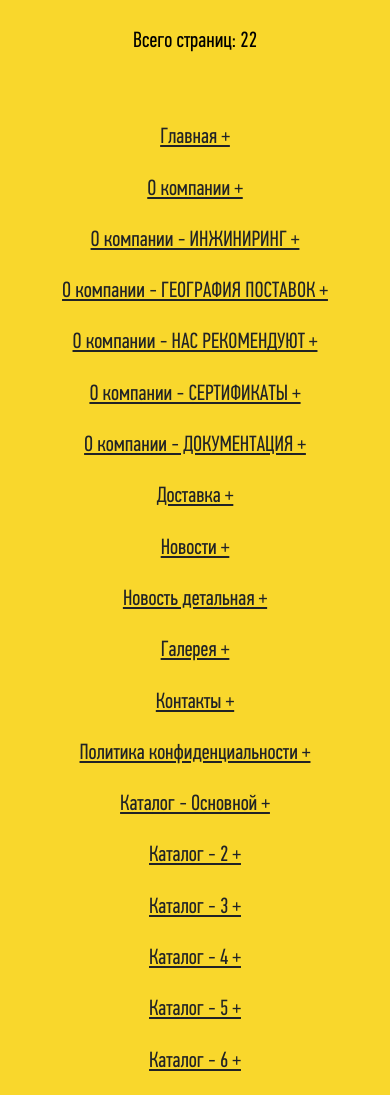
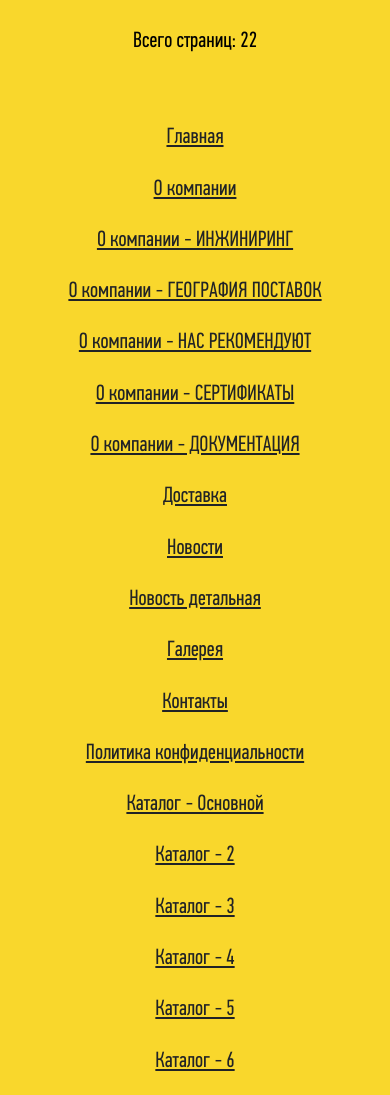
Before and after one commit to trybr/drobServiceNew, a website: page app/index.html in a window 390 px wide. Shown: the part 280-1375 px from the top of the page. Drawn offline with Linux system fonts and the light colour scheme.

Commit message:
mobile version updated

```diff
--- a/app/index.html
+++ b/app/index.html
@@ -71,61 +71,61 @@
 
 	<ul class="pages-list">
 		<li>
-			<a href="main.html">Главная +</a>
+			<a href="main.html">Главная </a>
 		</li>
         <li>
-			<a href="about-1.html">О компании +</a>
+			<a href="about-1.html">О компании </a>
 		</li>
 		<li>
-			<a href="about-2.html">О компании - ИНЖИНИРИНГ +</a>
+			<a href="about-2.html">О компании - ИНЖИНИРИНГ </a>
 		</li>
 		<li>
-			<a href="about-3.html">О компании - ГЕОГРАФИЯ ПОСТАВОК +</a>
+			<a href="about-3.html">О компании - ГЕОГРАФИЯ ПОСТАВОК </a>
 		</li>
 		<li>
-			<a href="about-4.html">О компании - НАС РЕКОМЕНДУЮТ +</a>
+			<a href="about-4.html">О компании - НАС РЕКОМЕНДУЮТ </a>
 		</li>
 		<li>
-			<a href="about-5.html">О компании - СЕРТИФИКАТЫ +</a>
+			<a href="about-5.html">О компании - СЕРТИФИКАТЫ </a>
 		</li>
 		<li>
-			<a href="about-6.html">О компании - ДОКУМЕНТАЦИЯ +</a>
+			<a href="about-6.html">О компании - ДОКУМЕНТАЦИЯ </a>
 		</li>
 		<li>
-			<a href="delivery.html">Доставка +</a>
+			<a href="delivery.html">Доставка </a>
 		</li>
 		<li>
-			<a href="news.html">Новости +</a>
+			<a href="news.html">Новости </a>
 		</li>
 		<li>
-			<a href="news-details.html">Новость детальная +</a>
+			<a href="news-details.html">Новость детальная </a>
 		</li>
 		<li>
-			<a href="gallery.html">Галерея +</a>
+			<a href="gallery.html">Галерея </a>
 		</li>
 		<li>
-			<a href="contacts.html">Контакты +</a>
+			<a href="contacts.html">Контакты </a>
 		</li>
 		<li>
-			<a href="politika.html">Политика конфиденциальности +</a>
+			<a href="politika.html">Политика конфиденциальности </a>
 		</li>
 		<li>
-			<a href="catalog.html">Каталог - Основной +</a>
+			<a href="catalog.html">Каталог - Основной </a>
 		</li>
 		<li>
-			<a href="catalog-2.html">Каталог - 2 +</a>
+			<a href="catalog-2.html">Каталог - 2 </a>
 		</li>
 		<li>
-			<a href="catalog-3.html">Каталог - 3 +</a>
+			<a href="catalog-3.html">Каталог - 3 </a>
 		</li>
 		<li>
-			<a href="catalog-4.html">Каталог - 4 +</a>
+			<a href="catalog-4.html">Каталог - 4 </a>
 		</li>
 		<li>
-			<a href="catalog-5.html">Каталог - 5 +</a>
+			<a href="catalog-5.html">Каталог - 5 </a>
 		</li>
 		<li>
-			<a href="catalog-6.html">Каталог - 6 +</a>
+			<a href="catalog-6.html">Каталог - 6 </a>
 		</li>
 		<li>
 			<a href="specal-offers-1.html">Спецпредложения </a>
```
Also changed, not shown: 1 other file.
